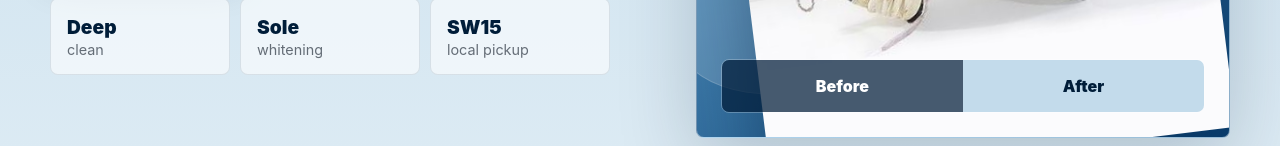
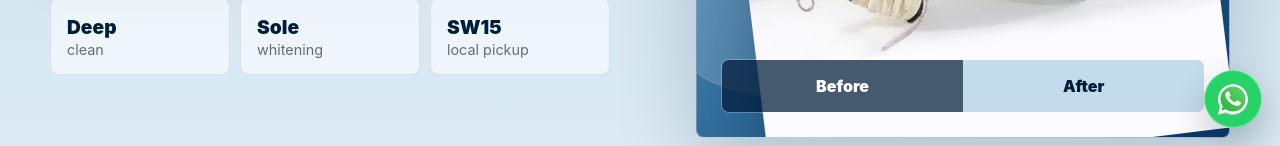
Before and after one commit to Ezequieloliveiras/wash-sneakers, a plain HTML site: page index.html in a window 1280 px wide. Shown: the part 654-800 px from the top of the page. Drawn offline with Linux system fonts and the light colour scheme.

Commit message:
feate(styles) adding new styles

```diff
--- a/index.html
+++ b/index.html
@@ -209,8 +209,8 @@
         </p>
       </div>
       <div class="contact-actions">
-        <a class="button button-primary" href="tel:+55 27 988092358">+55 27 98809-2358</a>
-        <a class="button button-secondary" href="https://wa.me/5527988092358" data-i18n="contactWhatsApp">Message on
+        <a class="button button-primary" href="tel:+4407453878636">+44 0745 3878636</a>
+        <a class="button button-secondary" href="https://wa.me/4407453878636" data-i18n="contactWhatsApp">Message on
           WhatsApp</a>
         <a class="button button-ghost" href="https://www.instagram.com/washsneakers4/">@washsneakers4</a>
       </div>
@@ -222,6 +222,10 @@
     <span data-i18n="footerText">Sneaker cleaning and restoration in Putney, London SW15.</span>
   </footer>
 
+  <a class="whatsapp-float" href="https://wa.me/4407453878636" aria-label="Open WhatsApp chat with Wash Sneakers">
+    <img src="assets/whatsapp-svgrepo-com.svg" alt="" aria-hidden="true" />
+  </a>
+
   <script src="script.js"></script>
 </body>
 
--- a/script.js
+++ b/script.js
@@ -182,3 +182,54 @@ languageButtons.forEach((button) => {
 });
 
 setLanguage(localStorage.getItem("washSneakersLanguage") || "en-GB");
+
+const revealTargets = document.querySelectorAll(
+  [
+    ".hero .eyebrow",
+    ".hero h1",
+    ".hero-lede",
+    ".hero-actions",
+    ".hero-stats div",
+    ".hero-visual",
+    ".section-heading .eyebrow",
+    ".section-heading h2",
+    ".service-grid article",
+    ".result-card",
+    ".video-copy .eyebrow",
+    ".video-copy h2",
+    ".video-copy p",
+    ".video-slot",
+    ".process-list li",
+    ".contact-section > div",
+    ".contact-actions",
+    ".site-footer span"
+  ].join(", ")
+);
+
+const motionIsReduced = window.matchMedia("(prefers-reduced-motion: reduce)").matches;
+
+revealTargets.forEach((target, index) => {
+  target.classList.add("reveal");
+  target.style.setProperty("--reveal-delay", `${(index % 4) * 80}ms`);
+});
+
+if (motionIsReduced || !("IntersectionObserver" in window)) {
+  revealTargets.forEach((target) => target.classList.add("is-visible"));
+} else {
+  const revealObserver = new IntersectionObserver(
+    (entries, observer) => {
+      entries.forEach((entry) => {
+        if (entry.isIntersecting) {
+          entry.target.classList.add("is-visible");
+          observer.unobserve(entry.target);
+        }
+      });
+    },
+    {
+      rootMargin: "0px 0px -12% 0px",
+      threshold: 0.16
+    }
+  );
+
+  revealTargets.forEach((target) => revealObserver.observe(target));
+}
--- a/styles.css
+++ b/styles.css
@@ -21,6 +21,21 @@
 
 html {
   scroll-behavior: smooth;
+}
+
+.reveal {
+  opacity: 0;
+  transform: translateY(26px);
+  transition:
+    opacity 720ms cubic-bezier(0.2, 0.8, 0.2, 1),
+    transform 720ms cubic-bezier(0.2, 0.8, 0.2, 1);
+  transition-delay: var(--reveal-delay, 0ms);
+  will-change: opacity, transform;
+}
+
+.reveal.is-visible {
+  opacity: 1;
+  transform: translateY(0);
 }
 
 body {
@@ -627,6 +642,38 @@ section {
   font-weight: 950;
 }
 
+.whatsapp-float {
+  position: fixed;
+  right: max(18px, env(safe-area-inset-right));
+  bottom: max(18px, env(safe-area-inset-bottom));
+  z-index: 50;
+  display: grid;
+  place-items: center;
+  width: 58px;
+  height: 58px;
+  background: #25d366;
+  border: 1px solid rgba(255, 255, 255, 0.38);
+  border-radius: 50%;
+  box-shadow: 0 14px 32px rgba(0, 29, 57, 0.22);
+  transition:
+    transform 180ms ease,
+    box-shadow 180ms ease,
+    background 180ms ease;
+}
+
+.whatsapp-float:hover {
+  background: #1fb85a;
+  box-shadow: 0 18px 42px rgba(0, 29, 57, 0.28);
+  transform: translateY(-3px);
+}
+
+.whatsapp-float img {
+  width: 34px;
+  height: 34px;
+  object-fit: contain;
+  filter: none;
+}
+
 @media (max-width: 920px) {
   .site-header {
     grid-template-columns: 1fr auto;
@@ -751,4 +798,28 @@ section {
     flex-direction: column;
     width: calc(100% - 20px);
   }
+
+  .whatsapp-float {
+    right: max(14px, env(safe-area-inset-right));
+    bottom: max(14px, env(safe-area-inset-bottom));
+    width: 52px;
+    height: 52px;
+  }
+
+  .whatsapp-float img {
+    width: 31px;
+    height: 31px;
+  }
 }
+
+@media (prefers-reduced-motion: reduce) {
+  html {
+    scroll-behavior: auto;
+  }
+
+  .reveal {
+    opacity: 1;
+    transform: none;
+    transition: none;
+  }
+}
```
Also changed, not shown: assets/whatsapp-svgrepo-com.svg (added).
